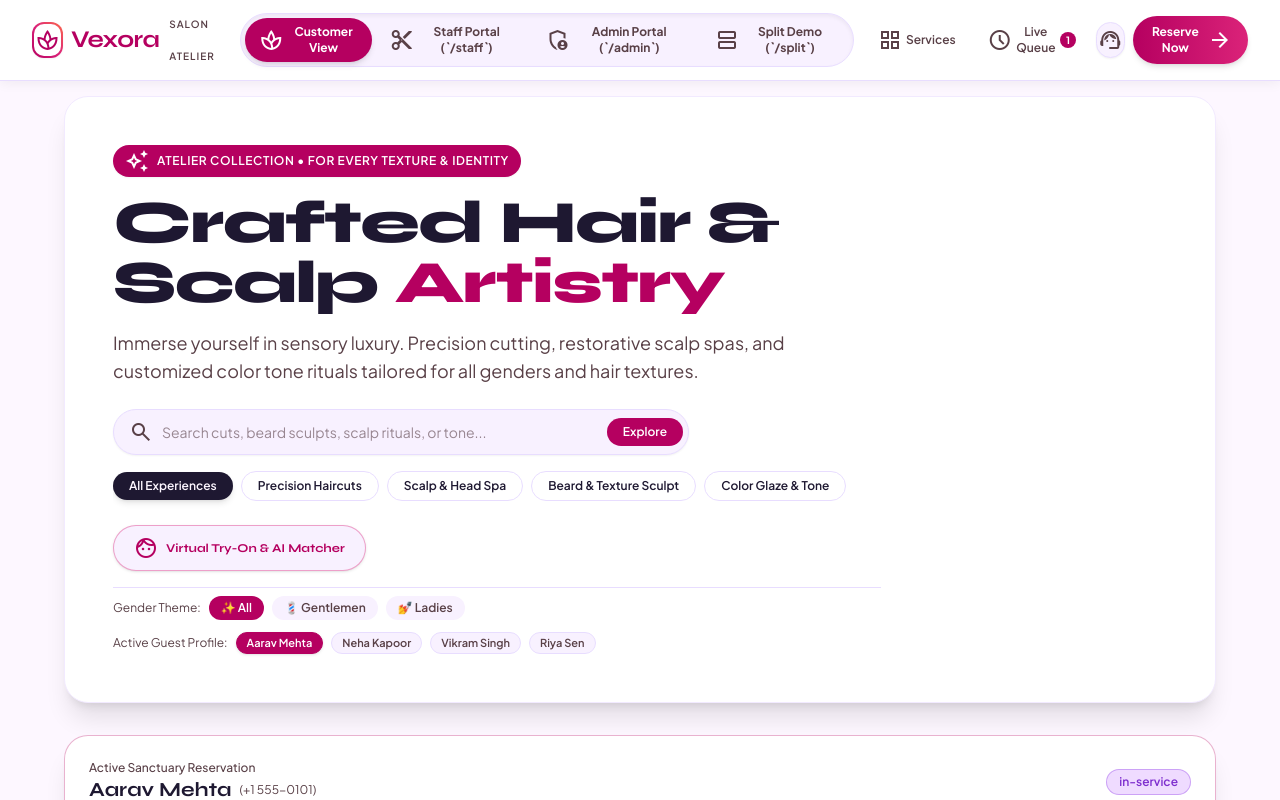
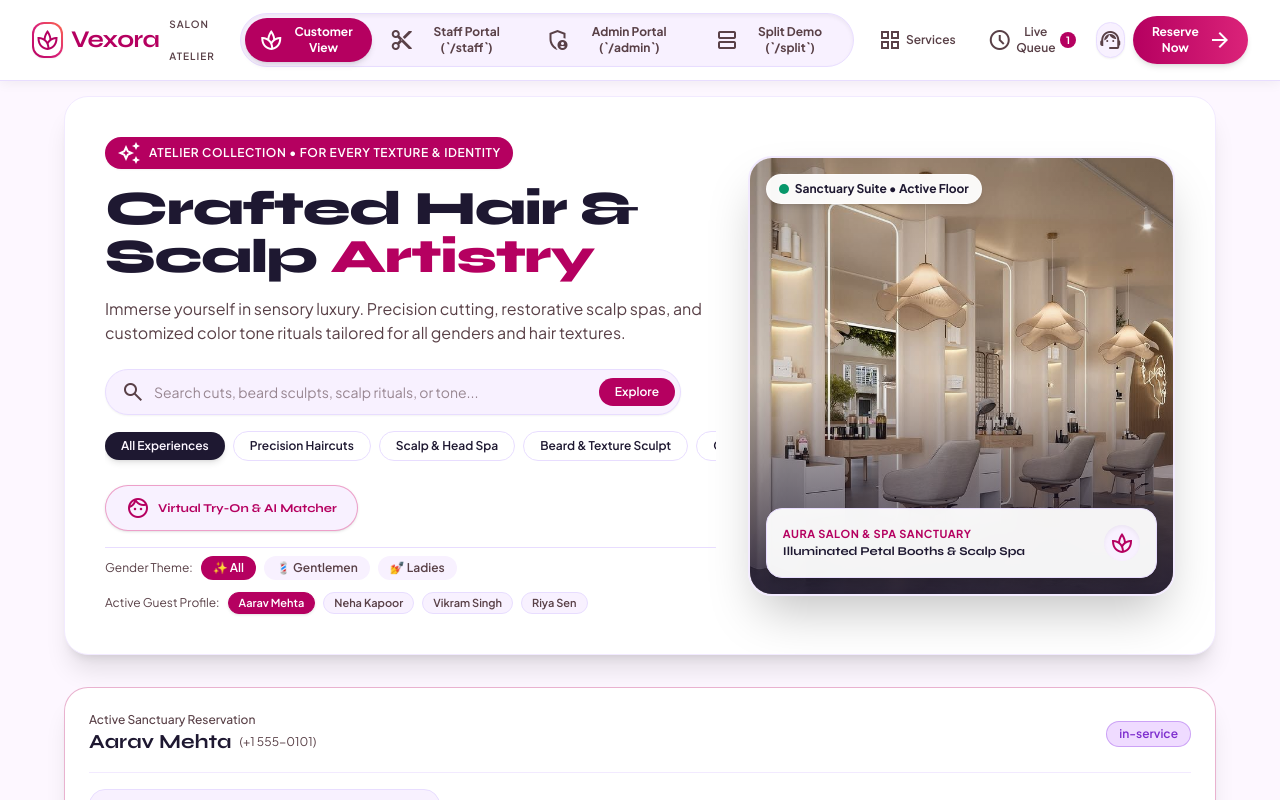
Before and after one commit to Shruti231004/NeuralNexus_VEXORA, a React (Vite) app: page / in a window 1280 px wide. Shown: the top 800 px of the page. Built offline with nearby package versions, Linux system fonts and the light colour scheme; a web font is replaced by a local one.

Commit message:
Add luxury salon interior showcase image to hero banner

```diff
--- a/src/components/CustomerView.jsx
+++ b/src/components/CustomerView.jsx
@@ -100,19 +100,21 @@ export default function CustomerView({ store }) {
 
       {/* 1. Hero Banner */}
       <section className="max-w-[1360px] mx-auto px-4 md:px-8 w-full pt-4">
-        <div className="relative rounded-3xl p-6 md:p-12 bg-white border border-[#f2eaff] shadow-xl overflow-hidden">
-          <div className="relative z-10 max-w-3xl flex flex-col items-start gap-4">
+        <div className="relative rounded-3xl p-6 md:p-10 bg-white border border-[#f2eaff] shadow-xl overflow-hidden grid grid-cols-1 lg:grid-cols-12 gap-8 items-center">
+
+          {/* Left Details */}
+          <div className="lg:col-span-7 relative z-10 flex flex-col items-start gap-4">
 
             <div className="inline-flex items-center gap-2 px-3 py-1 rounded-full bg-[#b50060] text-white shadow-sm text-xs font-semibold uppercase tracking-wider">
               <span className="material-symbols-outlined text-sm">auto_awesome</span>
               <span>Atelier Collection • For Every Texture & Identity</span>
             </div>
 
-            <h1 className="font-headline text-4xl md:text-6xl text-[#1e1831] tracking-tight font-extrabold leading-tight">
+            <h1 className="font-headline text-3xl sm:text-4xl lg:text-5xl text-[#1e1831] tracking-tight font-extrabold leading-tight">
               Crafted Hair & Scalp <span className="text-[#b50060]">Artistry</span>
             </h1>
 
-            <p className="font-body text-sm md:text-lg text-[#594047] max-w-2xl leading-relaxed">
+            <p className="font-body text-xs sm:text-sm lg:text-base text-[#594047] max-w-2xl leading-relaxed">
               Immerse yourself in sensory luxury. Precision cutting, restorative scalp spas, and customized color tone rituals tailored for all genders and hair textures.
             </p>
 
@@ -219,6 +221,34 @@ export default function CustomerView({ store }) {
             </div>
 
           </div>
+
+          {/* Right Hero Showcase Image Card */}
+          <div className="lg:col-span-5 relative w-full h-[380px] sm:h-[440px] rounded-3xl overflow-hidden shadow-2xl border-2 border-[#f2eaff] group">
+            <img
+              src="/hero_salon_interior.png"
+              alt="Aura Salon Atelier Interior"
+              className="w-full h-full object-cover group-hover:scale-105 transition-transform duration-700"
+            />
+            {/* Gradient Overlay */}
+            <div className="absolute inset-0 bg-gradient-to-t from-[#1e1831]/80 via-transparent to-black/10"></div>
+
+            {/* Floating Luxury Badges */}
+            <div className="absolute top-4 left-4 px-3 py-1.5 rounded-full bg-white/95 backdrop-blur-md border border-white/60 text-[#1e1831] text-xs font-bold flex items-center gap-1.5 shadow-md">
+              <span className="w-2.5 h-2.5 rounded-full bg-[#059669] animate-pulse"></span>
+              <span>Sanctuary Suite • Active Floor</span>
+            </div>
+
+            <div className="absolute bottom-4 left-4 right-4 p-4 rounded-2xl bg-white/95 backdrop-blur-md border border-[#e8ddff] shadow-xl flex items-center justify-between">
+              <div>
+                <div className="text-[11px] font-extrabold text-[#b50060] uppercase tracking-wider">Aura Salon & Spa Sanctuary</div>
+                <div className="text-xs font-headline font-bold text-[#1e1831]">Illuminated Petal Booths & Scalp Spa</div>
+              </div>
+              <div className="w-9 h-9 rounded-full bg-[#f8f1ff] text-[#b50060] flex items-center justify-center shadow-inner">
+                <span className="material-symbols-outlined text-xl">spa</span>
+              </div>
+            </div>
+          </div>
+
         </div>
       </section>
 
```
Also changed, not shown: public/hero_salon_interior.png (added).
